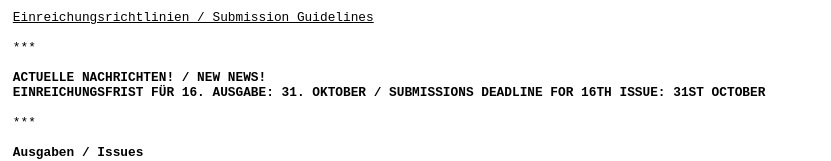
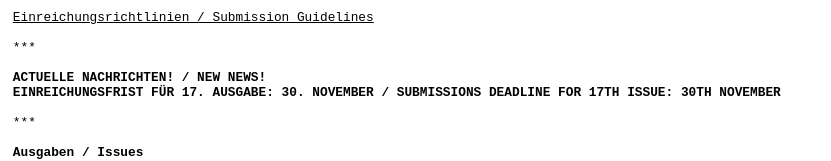
Before and after one commit to potsdamer-blattstoffe/potsdamer-blattstoffe, a plain HTML site: page index.html in a window 1280 px wide. Shown: the part 153-314 px from the top of the page, without its empty margins (0-831 px from the left). Drawn offline with Linux system fonts and the light colour scheme.

Commit message:
Update index.html

```diff
--- a/index.html
+++ b/index.html
@@ -35,7 +35,7 @@ Senden Sie Gedichte an: / Send poems to:
 ***
 
 <b>ACTUELLE NACHRICHTEN! / NEW NEWS!
-EINREICHUNGSFRIST FÜR 16. AUSGABE: 31. OKTOBER / SUBMISSIONS DEADLINE FOR 16TH ISSUE: 31ST OCTOBER</b>
+EINREICHUNGSFRIST FÜR 17. AUSGABE: 30. NOVEMBER / SUBMISSIONS DEADLINE FOR 17TH ISSUE: 30TH NOVEMBER</b>
 
 ***
 
```
